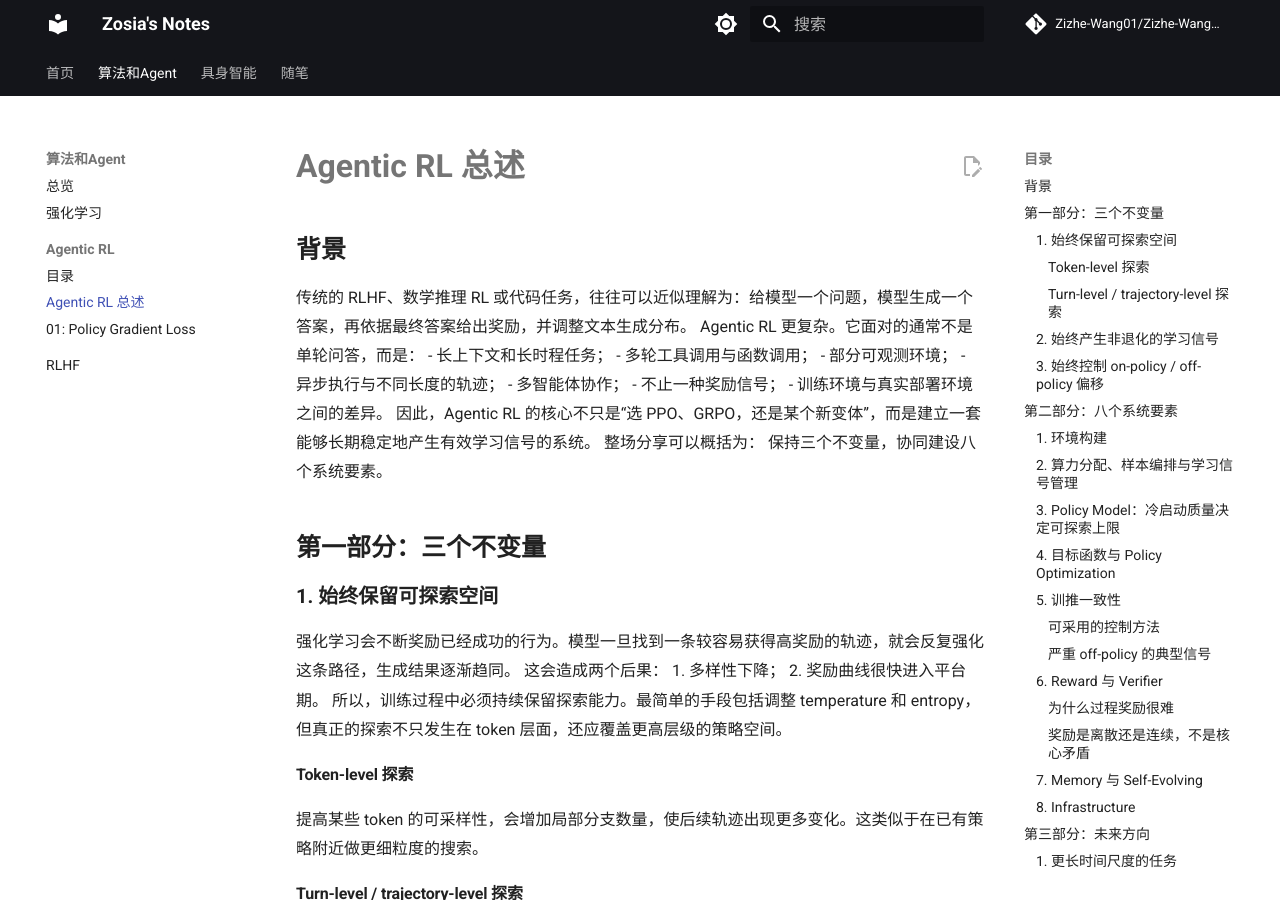
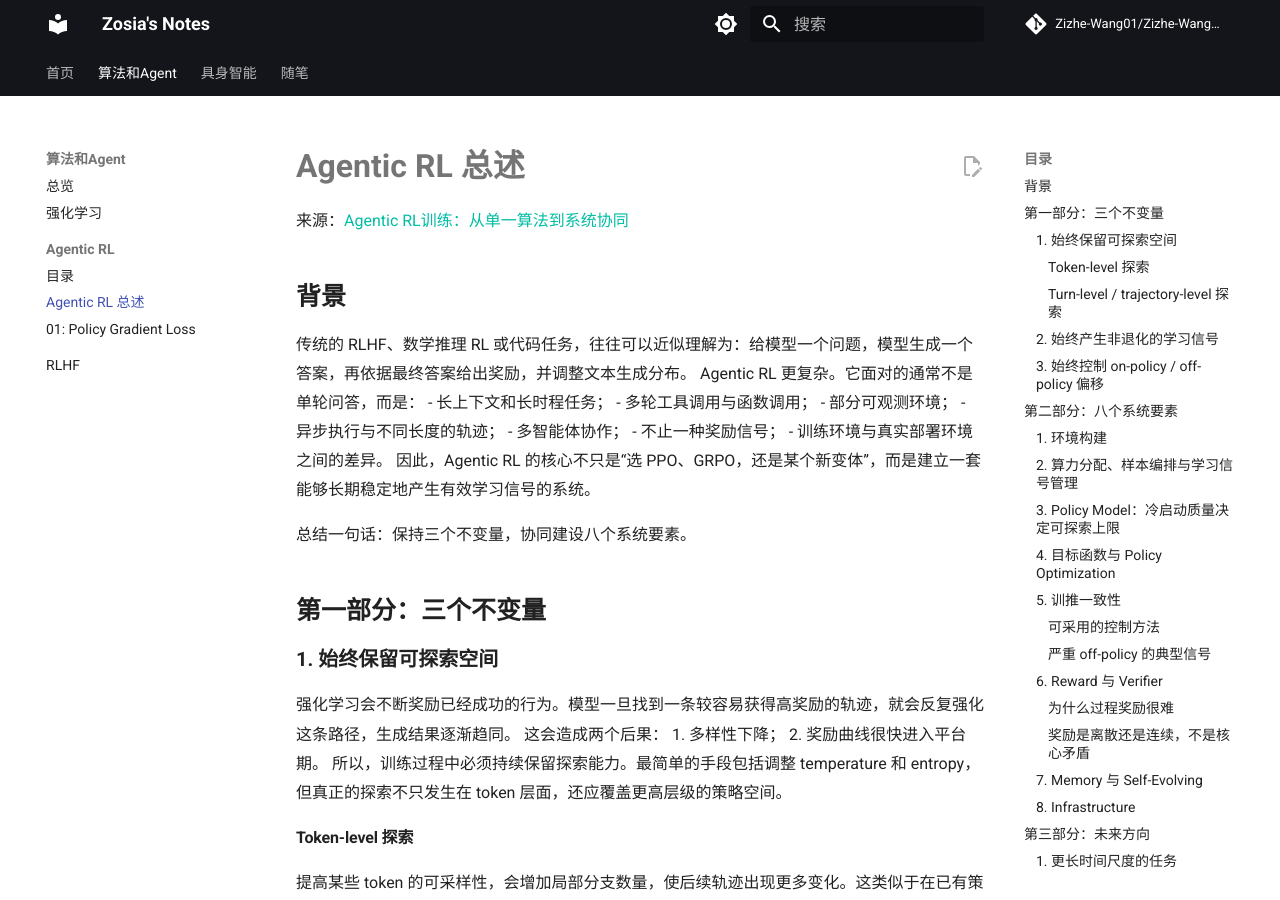
Before and after one commit to Zizhe-Wang01/Zizhe-Wang01.github.io, an MkDocs documentation site: the page built from docs/ai/agenticrloverview.md, in a window 1280 px wide and 900 px high. Built offline with MkDocs 1.6.1 and Material for MkDocs 9.7.7, drawn with Linux system fonts in a browser that asks for light colours; comment, search, counter and statistics services are not loaded.

```diff
--- a/docs/ai/agenticrloverview.md
+++ b/docs/ai/agenticrloverview.md
@@ -1,4 +1,6 @@
 # Agentic RL 总述
+
+来源：[Agentic RL训练：从单一算法到系统协同](https://www.bilibili.com/video/BV198QEBKEPL/?spm_id_from=333.337.search-card.all.click&vd_source=4c651296d857eca6108e060df8a09e3f)
 
 ## 背景
 传统的 RLHF、数学推理 RL 或代码任务，往往可以近似理解为：给模型一个问题，模型生成一个答案，再依据最终答案给出奖励，并调整文本生成分布。
@@ -11,8 +13,10 @@ Agentic RL 更复杂。它面对的通常不是单轮问答，而是：
 - 不止一种奖励信号；
 - 训练环境与真实部署环境之间的差异。
 因此，Agentic RL 的核心不只是“选 PPO、GRPO，还是某个新变体”，而是建立一套能够长期稳定地产生有效学习信号的系统。
-整场分享可以概括为：
-保持三个不变量，协同建设八个系统要素。
+
+总结一句话：保持三个不变量，协同建设八个系统要素。
+
+
 ## 第一部分：三个不变量
 ### 1. 始终保留可探索空间
 强化学习会不断奖励已经成功的行为。模型一旦找到一条较容易获得高奖励的轨迹，就会反复强化这条路径，生成结果逐渐趋同。
```
